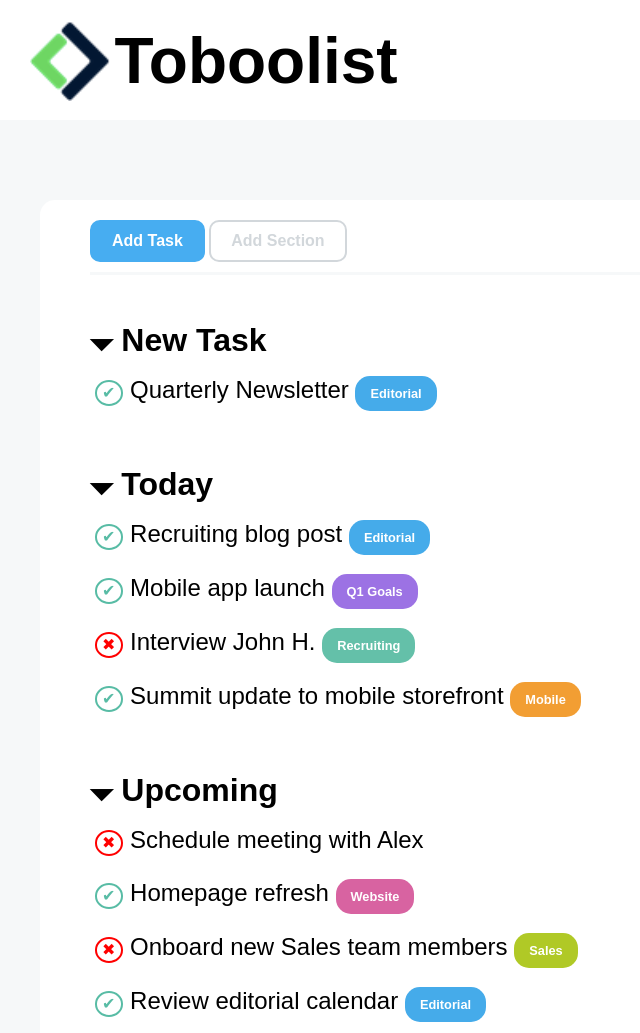
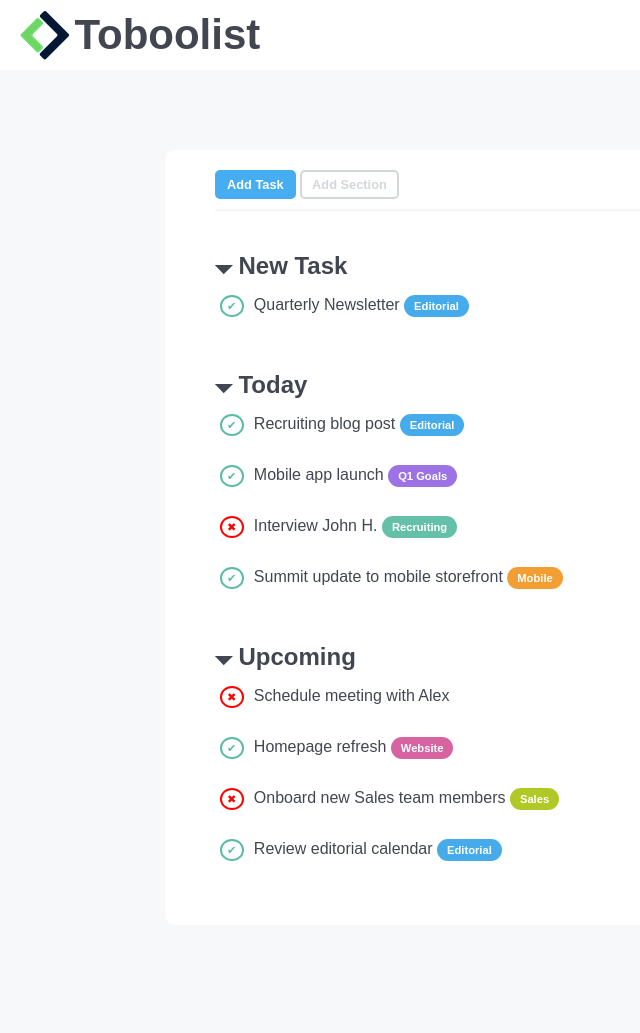
Before and after one commit to Alex-Sibiriu/html-css-toboolist, a plain HTML site: page index.html in a window 1280 px wide. Shown: the whole page, without its empty margins (0-640 px from the left). After the commit the page ends 925 px from the top, so only its background shows below. Drawn offline with Linux system fonts and the light colour scheme.

Commit message:
[add] Adjustment to Font Size

```diff
--- a/assets/css/style.css
+++ b/assets/css/style.css
@@ -7,34 +7,31 @@
 body {
   background-color: #F6F8F9;
   font-family: Arial, Helvetica, sans-serif;
+  color: #414650;
 }
 
  /* HEADER  */
 .head-container {
-  height: 120px;
   background-color: white;
-  padding-left: 30px;
+  padding: 10px 20px;
   margin-bottom: 80px;
-  line-height: 120px;
 }
 
 .head-container .logo {
-  height: 80px;
-  width: 80px;
   vertical-align: middle;
 }
 
-.head-container h1 {
-  display: inline-block;
-  font-size: 4rem;
+.head-container span {
   vertical-align: middle;
+  font-weight: bold;
+  font-size: 42px;
  }
 
 /* MAIN  */
 .main-container {
-  max-width: 1200px;
+  width: 950px;
   background-color: #FFFFFF;
-  border-radius: 15px;
+  border-radius: 10px;
   margin: 0 auto;
   padding: 20px 50px 50px;
 }
@@ -46,10 +43,10 @@ nav {
 }
 
 nav button {
-  border-radius: 10px;
-  padding: 10px 20px;
+  border-radius: 5px;
+  padding: 5px 10px;
   font-weight: bold;
-  font-size: 1rem;
+  font-size: 0.8rem;
 }
 
 nav button:hover {
@@ -69,25 +66,22 @@ nav .section-btn {
 }
 
 /* TASK LISTS  */
-.task-lists {
-  font-size: 1.5rem;
+.task-lists li {
+  list-style-type: none;
+  padding-left: 5px;
   line-height: 50px;
 }
 
-.task-lists li {
-  list-style-type: none;
-  padding-left: 5px;
-}
-
-.task-lists h2 {
-  font-size: 2rem;
+.task-lists h3 {
+  font-size: 1.5rem;
   margin-top: 40px;
 }
 
 .task-lists .mark {
   border-radius: 50%;
-  padding: 2px 6px 3px 5px;
-  font-size: 1rem ;
+  padding: 3px 6px 3px 5px;
+  margin-right: 5px;
+  font-size: 0.7rem ;
 }
 
 .task-lists .check {
@@ -102,11 +96,11 @@ nav .section-btn {
 
  /* TASK LABEL  */
  .task-lists .task-label {
-  font-size: .8rem;
+  font-size: .7rem;
   font-weight: bold;
   color: white;
   border-radius: 15px;
-  padding: 10px 15px;
+  padding: 5px 10px;
 }
 
 .task-lists .editorial.task-label {
--- a/index.html
+++ b/index.html
@@ -12,7 +12,7 @@
   <header>
     <div class="head-container">
       <img class="logo" src="assets/img/Logo.png" alt="Logo">
-      <h1>Toboolist</h1>
+      <span>Toboolist</span>
     </div>
   </header>
 
@@ -27,7 +27,7 @@
 
       <!-- NEW TASK -->
       <div class="new-task">
-        <h2>&#128899; New Task</h2>
+        <h3>&#128899; New Task</h3>
         <ul>
           <li><span class="check mark">&#10004;</span> Quarterly Newsletter <span class="editorial task-label">Editorial</span></li>
         </ul>
@@ -35,7 +35,7 @@
 
       <!-- TODAY TASK -->
       <div class="today-task">
-        <h2>&#128899; Today</h2>
+        <h3>&#128899; Today</h3>
         <ul>
           <li><span class="check mark">&#10004;</span> Recruiting blog post <span class="editorial task-label">Editorial</span></li>
           <li><span class="check mark">&#10004;</span> Mobile app launch <span class="q1-goal task-label">Q1 Goals</span></li>
@@ -47,7 +47,7 @@
 
       <!-- UPCOMING TASK -->
       <div class="upcoming-task">
-        <h2>&#128899; Upcoming</h2>
+        <h3>&#128899; Upcoming</h3>
         <ul>
           <li><span class="cross mark">&#10006;</span> Schedule meeting with Alex</li>
           <li><span class="check mark">&#10004;</span> Homepage refresh <span class="website task-label">Website</span></li>
```
